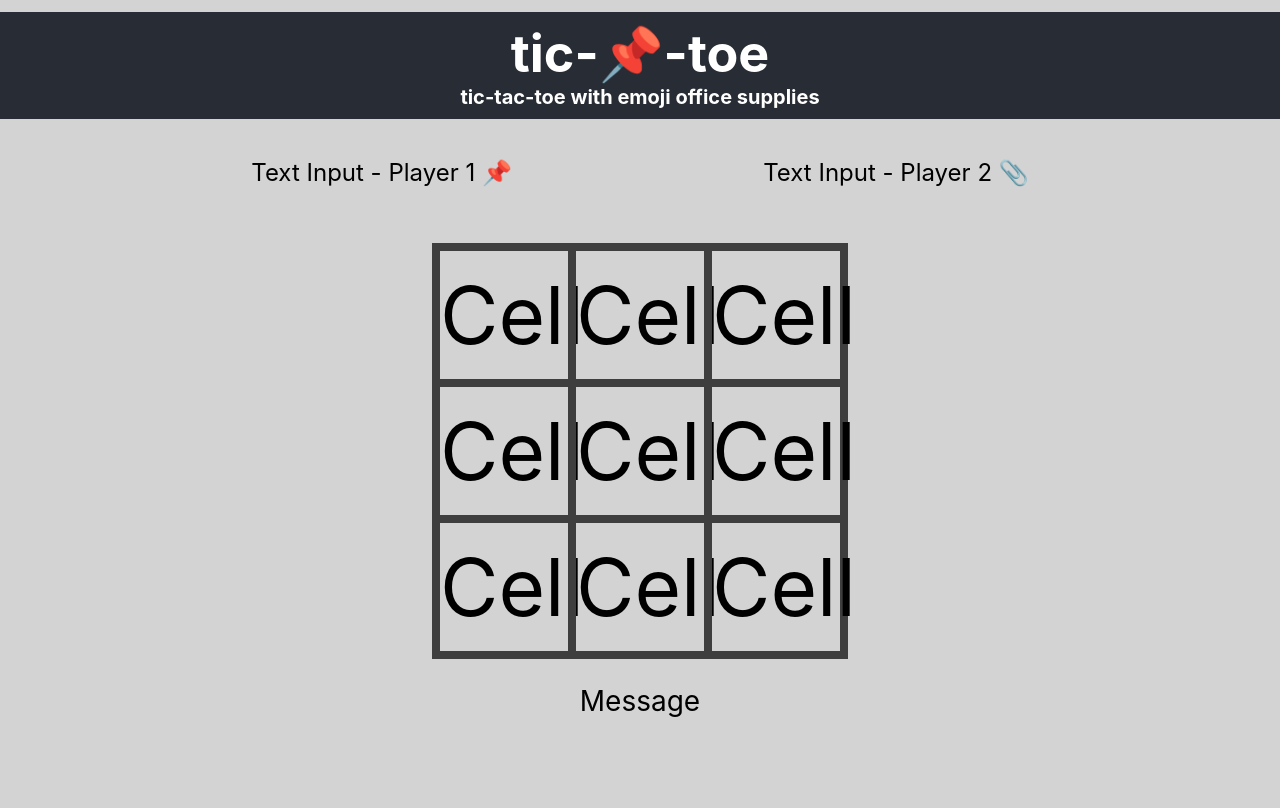
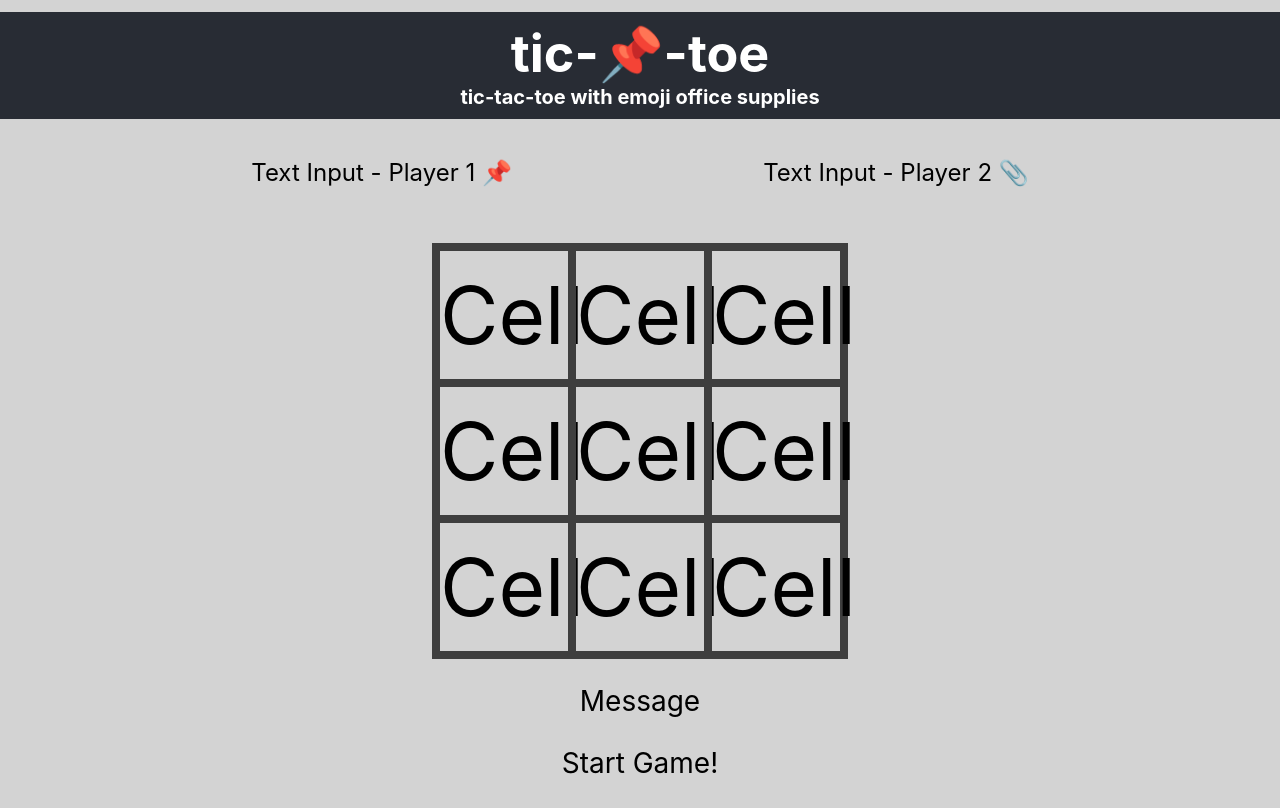
Before and after one commit to DavidStinson/tic-tac-toe-react-complete, a React (Create React App) app: page / in a window 1280 px wide. Built offline with nearby package versions, Linux system fonts and the light colour scheme; the HTML template or start-up script is replaced by a standard one.

Commit message:
complete starter code

```diff
--- a/src/App.css
+++ b/src/App.css
@@ -19,6 +19,26 @@ body {
   flex-direction: row;
   justify-content: space-evenly;
   width: 100%;
+}
+
+.header {
+  background-color: #282c34;
+  width: 100%;
+  display: flex;
+  flex-direction: column;
+  align-items: center;
+  justify-content: center;
+  font-size: calc(1rem + 2vmin);
+  color: white;
+}
+
+.heading {
+  margin: 1rem 0 0;
+}
+
+.subhead {
+  margin: 0 0 1rem;
+  font-size: 2rem;
 }
 
 .input-label {
@@ -48,22 +68,6 @@ body {
   margin: 0;
 }
 
-.header {
-  background-color: #282c34;
-  width: 100%;
-  display: flex;
-  flex-direction: column;
-  align-items: center;
-  justify-content: center;
-  font-size: calc(1rem + 2vmin);
-  color: white;
+.start-game-button {
+  font-size: 2.8rem;
 }
-
-.heading {
-  margin: 1rem 0 0;
-}
-
-.subhead {
-  margin: 0 0 1rem;
-  font-size: 2rem;
-}
--- a/src/App.jsx
+++ b/src/App.jsx
@@ -6,6 +6,7 @@ import GameBoard from "./components/App/GameBoard/GameBoard"
 import Message from "./components/App/Message/Message"
 import TextInputPlayerOne from "./components/App/TextInputPlayerOne/TextInputPlayerOne"
 import TextInputPlayerTwo from "./components/App/TextInputPlayerTwo/TextInputPlayerTwo"
+import StartGameButton from "./components/App/StartGameButton/StartGameButton"
 
 class App extends Component {
   // state = {
@@ -25,6 +26,7 @@ class App extends Component {
         </div>
         <GameBoard />
         <Message />
+        <StartGameButton />
       </div>
     );
   }
--- /dev/null
+++ b/src/components/App/StartGameButton/StartGameButton.jsx
@@ -0,0 +1,7 @@
+import React from 'react';
+
+const StartGameButton = (props) => {
+  return ( <p className="start-game-button">Start Game!</p> );
+}
+
+export default StartGameButton;
```
